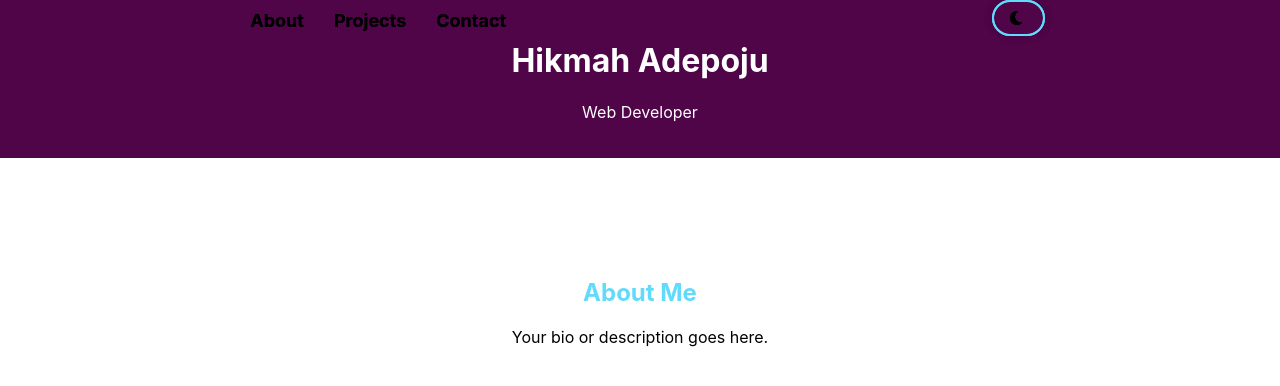
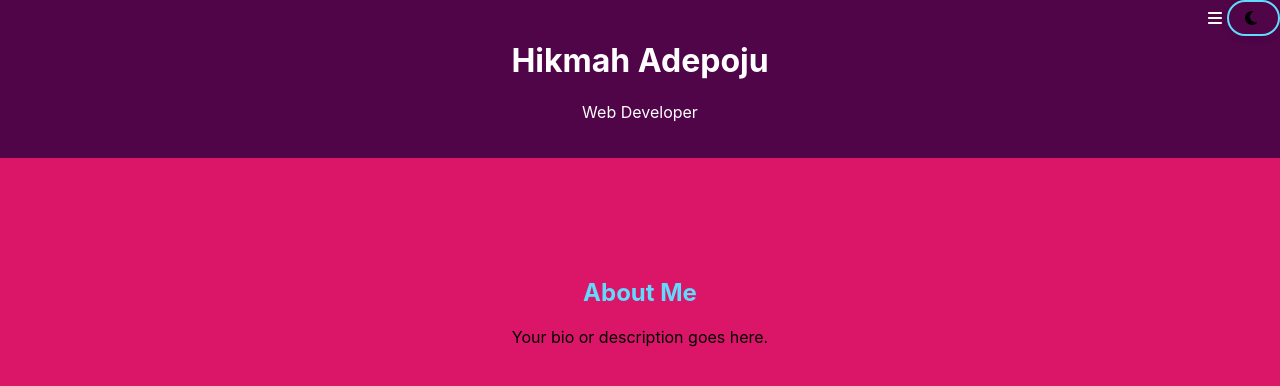
Before and after one commit to hadep275/PortfolioProject, a React (Vite) app: page / in a window 1280 px wide. Shown: the top 386 px of the page. Built offline with nearby package versions, Linux system fonts and the light colour scheme.

Commit message:
navigation

```diff
--- a/src/components/Navigation.jsx
+++ b/src/components/Navigation.jsx
@@ -1,5 +1,7 @@
 import React, { useState } from 'react';
 import { Link } from 'react-scroll';
+import { FontAwesomeIcon } from '@fortawesome/react-fontawesome';
+import { faBars, faTimes } from '@fortawesome/free-solid-svg-icons';
 import ThemeToggle from './ThemeToggle';
 import '../css/Navigation.css';
 
@@ -7,17 +9,17 @@ const Navigation = () => {
   const [isNavOpen, setNavOpen] = useState(false);
 
   const toggleNav = () => {
+    console.log('Toggle nav called');
     setNavOpen(!isNavOpen);
   };
 
 
   return (
     <nav className={`nav ${isNavOpen ? 'open' : ''}`}>
-      <div className={`menu-toggle ${isNavOpen ? 'open' : ''}`} onClick={toggleNav}>
-        <div className="bar"></div>
-        <div className="bar"></div>
-        <div className="bar"></div>
+      <div className="menu-toggle" onClick={toggleNav}>
+        {isNavOpen ? <FontAwesomeIcon icon={faTimes} /> : <FontAwesomeIcon icon={faBars} />}
       </div>
+      {isNavOpen && (
       <ul>
       <li>
           <Link to="about" smooth={true} duration={500} onClick={toggleNav}>
@@ -35,6 +37,7 @@ const Navigation = () => {
           </Link>
         </li>
       </ul>
+      )}
       <ThemeToggle/>
 
     </nav>
--- a/src/components/ThemeProvider.jsx
+++ b/src/components/ThemeProvider.jsx
@@ -3,8 +3,8 @@ import { createGlobalStyle, ThemeProvider as StyledThemeProvider } from 'styled-
 
 const GlobalStyle = createGlobalStyle`
   body {
-    background-color: ${props => (props.theme.isDarkMode ? '#1a1a1a' : '#ffffff')};
-    color: ${props => (props.theme.isDarkMode ? '#ffffff' : '#000000')};
+    background-color: ${props => (props.theme.isDarkMode ? '#1a1a1a' : '#db1568')};
+    color: ${props => (props.theme.isDarkMode ? '#db1568' : '#000000')};
     /* Add any other global styles you want to change based on the theme */
   }
 `;
--- a/src/css/Navigation.css
+++ b/src/css/Navigation.css
@@ -3,17 +3,23 @@
   display: flex;
   justify-content: space-around;
   align-items: center;
-  background-color: transparent;
+  background-color: #500549;
   color: white;
   position: fixed;
+  justify-content: right;
   top: 0;
-  left: 0;
+  left: 0px;
   width: 100%;
   z-index: 1000;
 }
 
+.nav:hover {
+  transform: scale(0.989);
+  transition: transform 0.5s ease-in-out;
+}
+
 .menu-toggle {
-  display: none;
+  display: flex;
   cursor: pointer;
 }
 
@@ -29,17 +35,22 @@
   transform: translateY(-8px) rotate(-45deg);
 }
 
-@media (max-width: 768px) {
+@media (max-width: 568px) {
   .menu-toggle {
     display: block;
+    cursor: pointer;
   }
 
   ul {
     list-style: none;
     padding: 0;
     margin: 0;
+    display: none;
+    transition: transform 0.5s ease-in-out;
+  }
+
+  .nav.open ul {
     display: flex;
-    transition: transform 0.5s ease-in-out;
   }
 
   li {
@@ -86,6 +97,11 @@ li.show {
   transform: translateY(0);
 }
 
+ul li:hover {
+  transform: scale(1.2);
+  transition: transform 0.5s ease-in-out;
+}
+
 a {
   text-decoration: none;
   color: black;
@@ -95,4 +111,6 @@ a {
 
 a:hover {
   color: #61dafb;
+  transform: scale(1.2);
+  transition: transform 0.5s ease-in-out;
 }
--- a/src/css/ThemeProvider.css
+++ b/src/css/ThemeProvider.css
@@ -1,4 +1,3 @@
-/* Example CSS for ThemeToggle.jsx */
 button {
     background: none;
     border: none;
@@ -7,9 +6,8 @@ button {
     display: flex;
     align-items: center;
     font-size: 16px;
-    /* color: #000000; */
+    /* color: #db1568; */
     transition: color 0.3s ease;
-    color: ${props => props.theme.isDarkMode ? '#ffffff' : '#000000'};
   }
 
   button:hover {
@@ -28,7 +26,6 @@ button {
     padding: 8px 16px;
     /* background-color: #fff; */
     box-shadow: 0 0 10px rgba(0, 0, 0, 0.1);
-    background-color: ${props => props.theme.isDarkMode ? '#333' : '#fff'};
   }
 
   button:hover {
```
